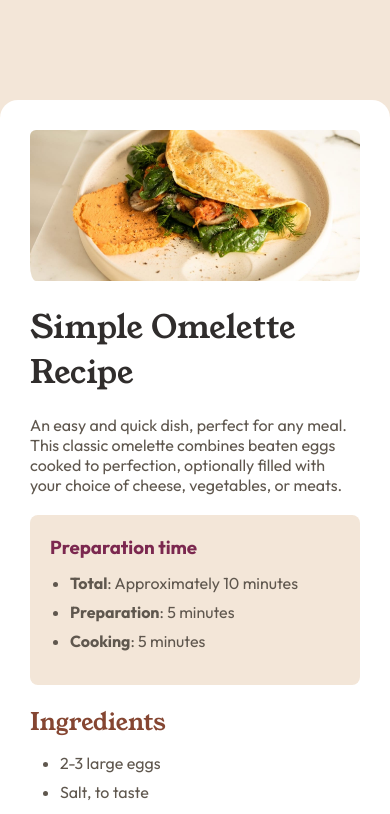
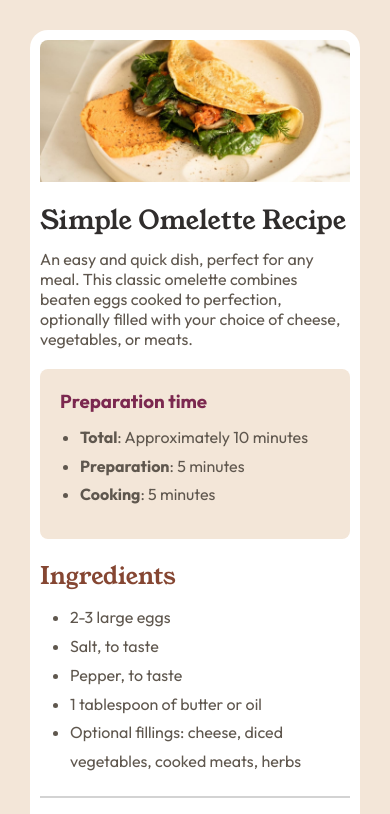
Before and after one commit to theuzomavictor/recipe-page, a plain HTML site: page index.html in a window 390 px wide. Shown: the top 814 px of the page. Drawn offline with Linux system fonts and the light colour scheme.

Commit message:
Add media queries for mobile
media query was added to make the recipe page mobile responsive

```diff
--- a/styles.css
+++ b/styles.css
@@ -120,3 +120,41 @@ table .last-row {
     font-weight: 500;
     padding: 20px 0px;
 }
+
+/* Mobile screens */
+
+@media (max-width:580px) {
+    .recipe-container {
+        display: grid;
+        grid-template-columns: 1fr;
+        margin: 30px ;
+    }
+
+    .recipe-img {
+        max-width: 100%;
+        padding: 10px;
+        padding-bottom: 20px;
+        border-radius: 18px;
+    }
+
+    h1 {
+        color: hsl(24, 5%, 18%);
+        margin-bottom: 10px;
+        font-family: "Young Serif", serif;
+        font-weight: 400;
+        font-size: 26px;
+    }
+
+    .recipe-content {
+        padding: 0px 10px;
+    }
+
+    .attribution {
+        font-size: 16px;
+        text-align: center;
+        font-family: "Outfit", sans-serif;
+        font-weight: 500;
+        padding: 20px 40px;
+    }
+
+}
```
